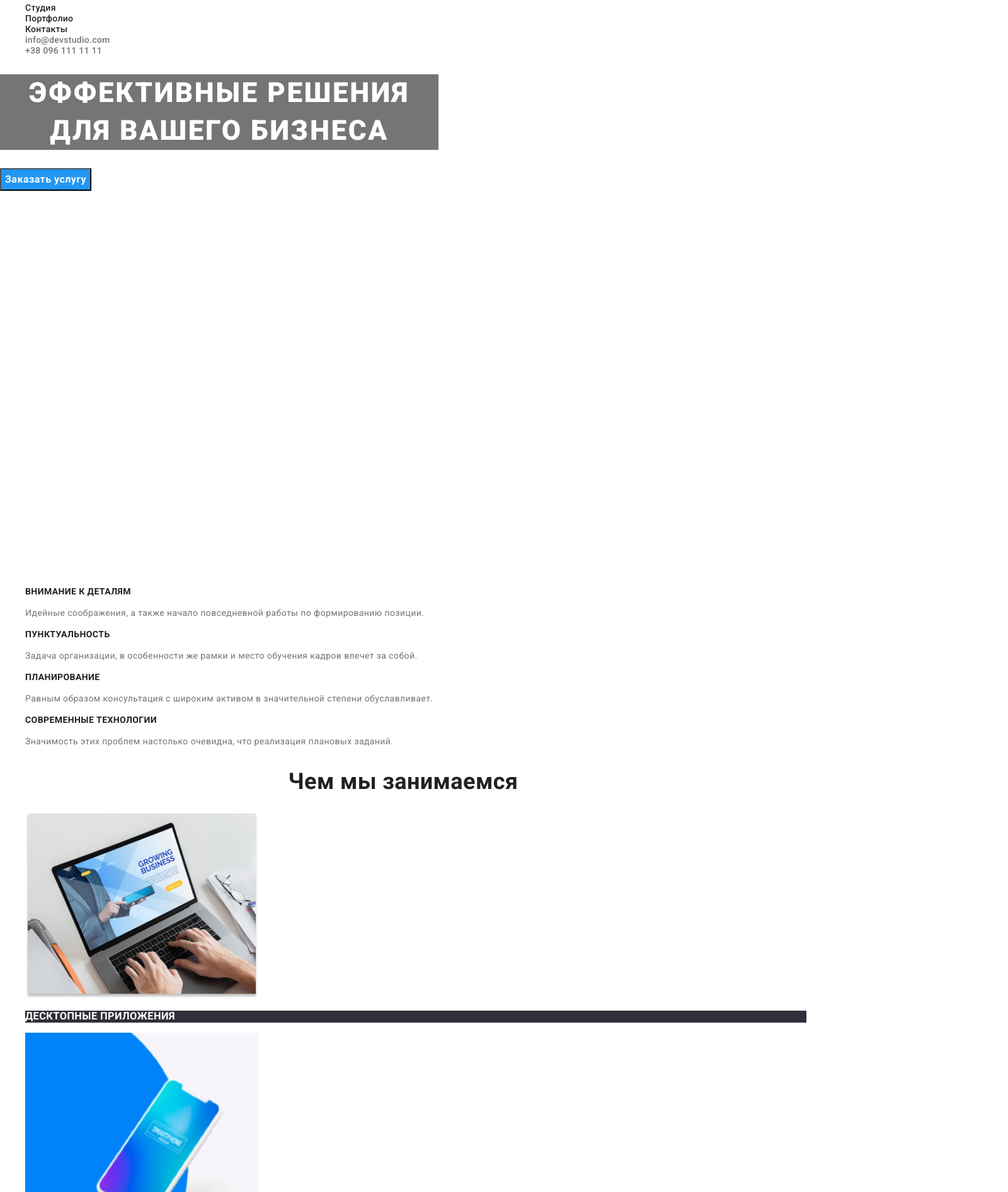
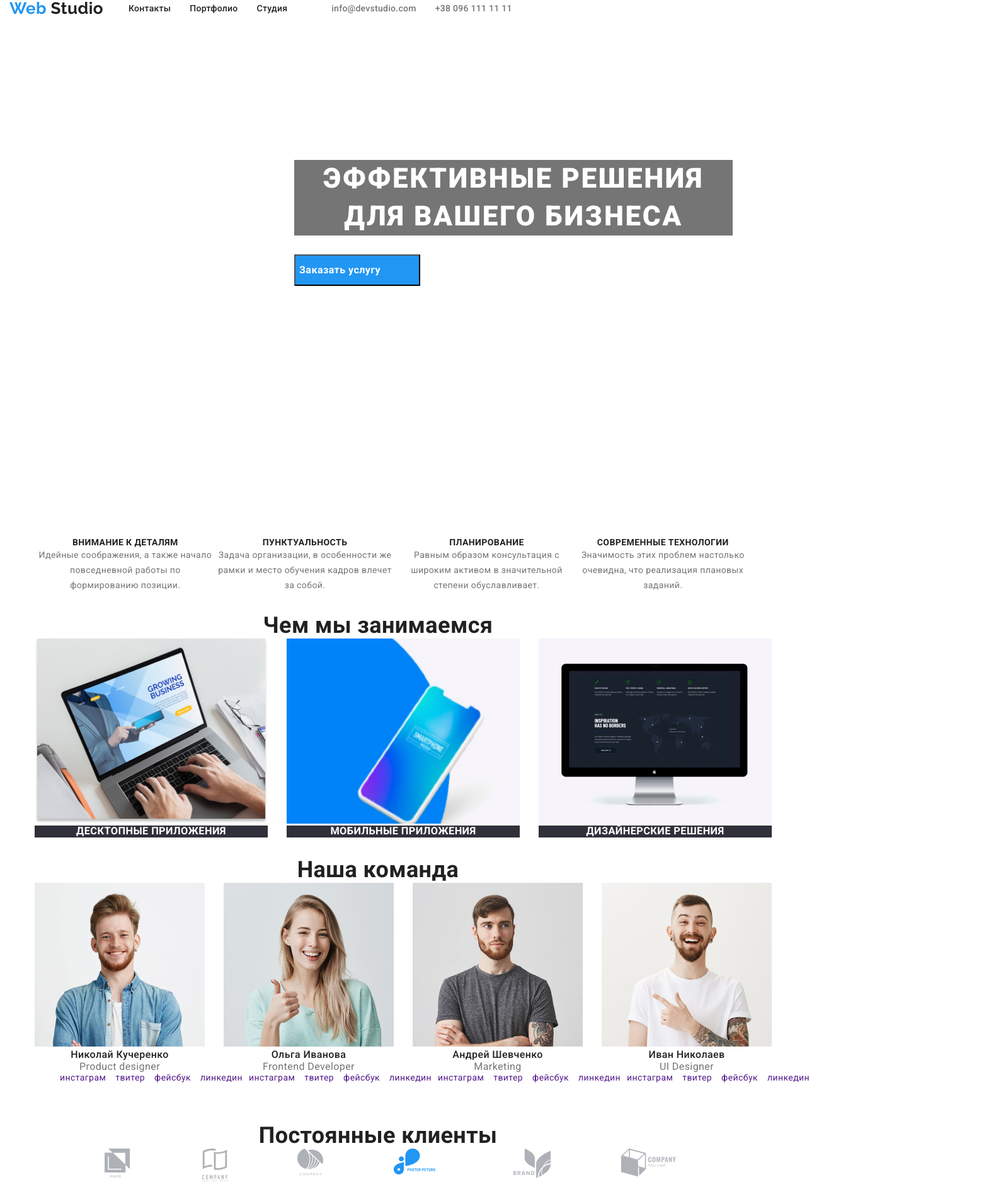
Before and after one commit to tsygankova/goit-markup-hw-03, a plain HTML site: page index.html in a window 1280 px wide. Shown: the part 27-1920 px from the top of the page at 63% size, 1600 px wide, since content can reach past the window. Drawn offline with Linux system fonts and the light colour scheme.

Commit message:
some changes

```diff
--- a/css/styles.css
+++ b/css/styles.css
@@ -24,6 +24,9 @@
 }
 
 .body{
+  margin-left:15px;
+  margin-right:15px;
+  width:1170px;
   background-color:var(--background-color);
   color: var(--text-main-color);
   font-family: var(--main-font);
@@ -39,6 +42,30 @@
   list-style: none;
   margin-top: 0px;
   margin-bottom: 0px;
+}
+
+h1,h2,h3,p{
+  margin:0px 0px 0px 0px;
+  text-align:center;
+}
+
+/*header*/
+.header{
+  display: flex;
+  flex-direction: row;
+  padding-top: 25px;
+  padding-bottom: 25px;
+  align-items: center;
+}
+.navigation{
+  display:flex;
+  flex-direction: row;
+  align-items: center;
+}
+
+.menu-container{
+  display:flex;
+  flex-direction: row-reverse;
 }
 
 /*logo*/
@@ -59,6 +86,7 @@ span{color:var(--logo-color);}
 .menu-item-link,
 .header-email-link,
 .header-phone-link{
+  margin-right:30px;
   font-weight: 500;
   line-height: 1.14;
   letter-spacing: 0.02em;
@@ -68,9 +96,22 @@ span{color:var(--logo-color);}
   color: var(--title-light-theme-color);
 }
 
+.menu-item-link.last-child{
+  margin-right:0px;
+}
+
+.header-contacts{
+  display:flex;
+  flex-direction: row;
+}
+
 .header-email-link,
 .header-phone-link{
   color: var(--text-main-color);
+}
+
+.header-email-link{
+  margin-right:30px;
 }
 
 .menu-item-link:hover,
@@ -85,10 +126,12 @@ span{color:var(--logo-color);}
 /*hero*/
 .hero{
   text-align:center;
-  width:1600px;
+  widows: 1200px;
   height:800px;
-  padding-top, padding-bottom:200px;
-  padding-right, padding-left: 452px;
+  padding-top:200px;
+  padding-bottom: 200px;
+  padding-right: 452px;
+  padding-left:452px;
 }
 
 .hero-title{
@@ -99,11 +142,15 @@ span{color:var(--logo-color);}
   letter-spacing: 0.06em;
   text-transform: uppercase;
   color: var(--title-dark-theme-color);
-  background-color:#757575;/*временно;*/}
+  background-color:#757575;/*временно;*/
+  margin-bottom: 30px;
+}
 
 .modal-btn,
 .modal-btn:hover,
 .model-btn:focus{
+  width:200px;
+  height:50px;
   font-weight: bold;
   font-size: 16px;
   line-height: 1.88;
@@ -116,6 +163,16 @@ span{color:var(--logo-color);}
 }
 
 /*ФИЧИ*/
+
+.features-section{
+  padding-bottom:30px;
+}
+
+.features{
+  display:flex;
+  flex-direction: row;
+}
+
 .features-item-title{
   font-size: 14px;
   font-weight: bold;
@@ -127,6 +184,7 @@ span{color:var(--logo-color);}
 .features-item-text{
   line-height: 1.71;
   color:var(--text-main-color);
+  text-align: center;
 }
 
 .title{font-weight: bold;
@@ -134,32 +192,110 @@ span{color:var(--logo-color);}
   line-height: 1.17;
   text-align: center;
   color: var(--title-light-theme-color);
+  text-align: center;
 }
 
  /*НАПРАВЛЕНИЯ БИЗНЕСА*/
+ .business{
+   padding-bottom:30px;
+ }
+
 .business-item-title{
   font-weight: bold;
   line-height: 1.14;
   text-transform: uppercase;
   color: var(--title-dark-theme-color);
   background-color:#2F303A;
+  text-align: center;
+}
+
+.business-item-container{
+  display:flex;
+  flex-direction: row;
+  align-items: stretch;
+}
+
+.business-item{
+  margin-right:30px;
+}
+.business-item.last-child{
+  margin-right:0px;
 }
 
 /*КОМАНДА*/
+
+.team-section{
+  width: 1170px;
+  height:422px;
+  padding-bottom: 30px;
+}
 .team-member-title,
 .team-member-text{
   font-size: 16px;
   line-height: 1.19;
+  text-align: center;
 }
 
 .team-member-title{
   font-weight: 500;
   text-align: center;
-  color: var(--title-light-theme-color)
+  color: var(--title-light-theme-color);
 }
 
+.team{
+  display:flex;
+  flex-direction: row;
+  justify-content: space-around;
+}
+
+.team-member{
+  width:270px;
+  margin-right:30px;
+}
+
+.team-member.last-child{margin-right: 0px;}
+
+.social{
+  display: flex;
+  flex-direction: row;
+  align-items: center;
+}
+
+.social-list-item{
+  margin-right:15px;
+}
+
+.social-list-item.last-child{
+margin-right:0px;
+}
+
+/*КЛИЕНТЫ*/
+.clients-container{
+  display: flex;
+  flex-direction: row;
+  flex-wrap: nowrap;
+  justify-content: space-evenly;
+  padding-bottom: 30px;
+}
+
+.client{
+  margin-right: 30px;
+}
+
+.client:last-child{
+  margin-right: 0px;
+}
 /*ФУТЕР*/
-.footer{background: #2F303A;}
+.footer{background: #2F303A;
+  padding-bottom: 30px;
+  display: flex;
+  flex-direction: row;
+  padding-top: 25px;
+  padding-bottom: 25px;
+  align-items: center;
+}
+
+
 
 .footer-address{
   font-style: normal;
--- a/index.html
+++ b/index.html
@@ -9,12 +9,12 @@
     <link rel="stylesheet" href="./css/styles.css">
   </head>
 
-  <body class = "body">
+  <body class = "body container">
     <!--ШАПКА САЙТА-->
     <header class = "header">
       <nav class = "navigation">
         <a class = "logo link" href = "index.html" lang = "en"><span>Web</span> Studio</a>
-         <ul class = "list">
+         <ul class = "list menu-container">
           <li class = "menu-item">
             <a class = "menu-item-link link" href = "./index.html">Студия</a>
           </li>
@@ -26,7 +26,7 @@
           </li>
         </ul>
       </nav>
-      <ul class = "list">
+      <ul class = "list header-contacts">
         <li class = "header-email">
           <a class = "header-email-link link" href = "mailto:info@devstudio.com">info@devstudio.com</a></li>
         <li class = "header-phone">
@@ -42,9 +42,9 @@
       </section>
 
       <!--ФИЧИ-->
-      <section>
+      <section class = "features-section">
         <h2 hidden>Особенности</h2>
-        <ul class = "list">
+        <ul class = "list features">
           <li class = "features-item">
             <h3 class = "features-item-title">Внимание к деталям</h3>
           <p class = "features-item-text">Идейные соображения, а также начало повседневной работы по формированию позиции.</p>
@@ -64,9 +64,9 @@
       </section>
 
       <!--НАПРАВЛЕНИЯ БИЗНЕСА-->
-      <section>
+      <section class = "business">
         <h2 class = "title">Чем мы занимаемся</h2>
-        <ul class = "list">
+        <ul class = "list business-item-container">
           <li class = "business-item">
             <img class = "business-item-image" src = "./images/business1.jpg" alt ="Ноутбук" width ="370" height = "294">
             <h3 class = "business-item-title">Десктопные приложения</h3>
@@ -83,14 +83,14 @@
       </section>
 
       <!--КОМАНДА-->
-      <section>
+      <section class = "team-section">
         <h2 class = "title">Наша команда</h2>
-        <ul class = "list">
+        <ul class = "list team">
           <li class = "team-member">
             <img class = "team-member-image" src = "./images/team1.jpg" alt = "Николай Кучеренко" width="270" height="260">
             <h3 class = "team-member-title">Николай Кучеренко</h3>
             <p class = "team-member-text" lang = "en">Product designer</p>
-            <ul class = "list">
+            <ul class = "social list">
               <li><a class = "social-list-item link" href ="" aria-label = "иконка инстаграма">инстаграм</a></li>
               <li><a class = "social-list-item link" href ="" aria-label = "иконка твитера">твитер</a></li>
               <li><a class = "social-list-item link" href ="" aria-label = "иконка фейсбука">фейсбук</a></li>
@@ -101,7 +101,7 @@
             <img class = "team-member-image" src = "./images/team2.jpg" alt = "Ольга Иванова" width="270" height="260">
             <h3 class = "team-member-title">Ольга Иванова</h3>
             <p class = "team-member-text" lang = "en">Frontend Developer</p>
-            <ul class = "list">
+            <ul class = "social list">
               <li><a class = "social-list-item link" href ="" aria-label = "иконка инстаграма">инстаграм</a></li>
               <li><a class = "social-list-item link" href ="" aria-label = "иконка твитера">твитер</a></li>
               <li><a class = "social-list-item link" href ="" aria-label = "иконка фейсбука">фейсбук</a></li>
@@ -113,7 +113,7 @@
             <img class = "team-member-image" src="./images/team3.jpg" alt = "Андрей Шевченко" width="270" height="260">
             <h3 class = "team-member-title">Андрей Шевченко</h3>
             <p class = "team-member-text" lang = "en">Marketing</p>
-            <ul class = "list">
+            <ul class = "social list">
               <li><a class = "social-list-item link" href ="" aria-label = "иконка инстаграма">инстаграм</a></li>
               <li><a class = "social-list-item link" href ="" aria-label = "иконка твитера">твитер</a></li>
               <li><a class = "social-list-item link" href ="" aria-label = "иконка фейсбука">фейсбук</a></li>
@@ -125,7 +125,7 @@
             <img class = "team-member-image" src="./images/team4.jpg" alt="Иван Николаев" width="270" height="260">
             <h3 class = "team-member-title">Иван Николаев</h3>
             <p class = "team-member-text" lang = "en">UI Designer</p>
-            <ul class = "list">
+            <ul class = "social list">
               <li><a class = "social-list-item link" href ="" aria-label = "иконка инстаграма">инстаграм</a></li>
               <li><a class = "social-list-item link" href ="" aria-label = "иконка твитера">твитер</a></li>
               <li><a class = "social-list-item link" href ="" aria-label = "иконка фейсбука">фейсбук</a></li>
@@ -138,7 +138,7 @@
      <!--КЛИЕНТЫ-->
       <section>
         <h2 class = "title">Постоянные клиенты</h2>
-        <ul class = "list">
+          <ul class = "list clients-container">
             <li>
               <a class = "client" href = ""><img src="./images/logo1.svg" alt="компания1" width = "44" height = "49"></a>
               </li>
@@ -161,6 +161,7 @@
       </section>
     </main>
 
+
     <footer class = "footer">
 
       <!--ФУТЕР КОНТАКТЫ-->
@@ -172,9 +173,9 @@
       </div>
 
       <!-- ФУТЕР СОЦСЕТИ-->
-      <div>
+      <div class = "social-footer">
         <p class = "social-call"><b>Присоединяйтесь</b></p>
-        <ul class = "list">
+        <ul class = "list social-footer-list">
           <li><a href = "" target="_blank"><img src = "./images/instagram.svg" alt = "инстаграм"></a></li>
           <li><a href = "" target = "_blank"><img src = "./images/twitter.svg" alt = "твитер"></a></li>
           <li><a href = "" target = "_blank"><img src = "./images/facebook.svg" alt = "фейсбук"></a></li>
```
Also changed, not shown: portfolio.html (+3 -2 lines). Lines whose indentation alone changed are shown as unchanged.
